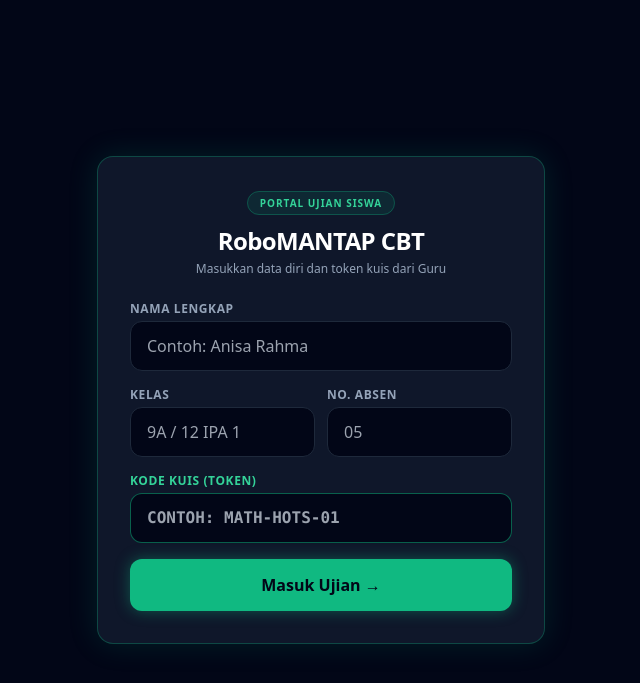
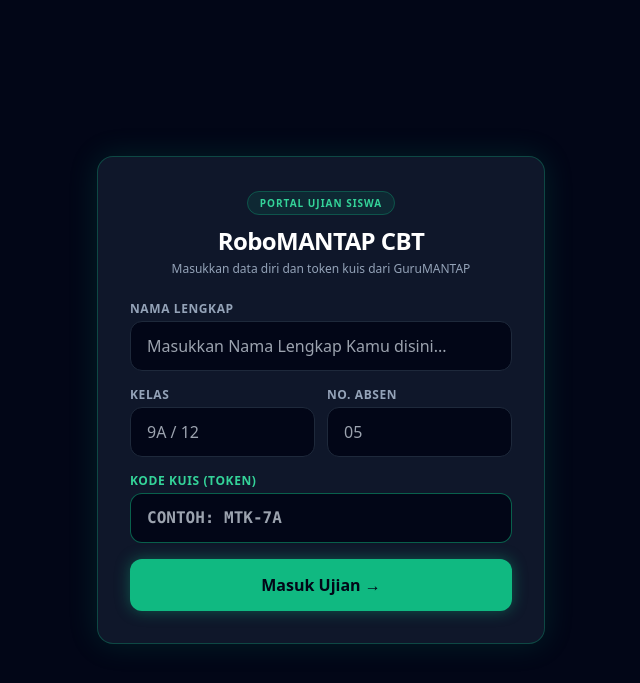
Before and after one commit to uproject-nexus/RoboMANTAP.AI-Assistant-Intelligence, a FastAPI app: page / in a window 1280 px wide. Shown: the top 683 px of the page, without its empty margins (319-959 px from the left). Run offline with FastAPI, Linux system fonts and the light colour scheme; some libraries are stand-ins or nearby versions.

Commit message:
Update student_login.html

```diff
--- a/templates/student_login.html
+++ b/templates/student_login.html
@@ -13,7 +13,7 @@
                 Portal Ujian Siswa
             </span>
             <h1 class="text-xl sm:text-2xl font-black text-white mt-3 tracking-tight">RoboMANTAP CBT</h1>
-            <p class="text-xs text-slate-400 mt-1">Masukkan data diri dan token kuis dari Guru</p>
+            <p class="text-xs text-slate-400 mt-1">Masukkan data diri dan token kuis dari GuruMANTAP</p>
         </div>
 
         {% if error %}
@@ -25,12 +25,12 @@
         <form action="/verify-token" method="POST" class="space-y-4">
             <div>
                 <label class="block text-xs font-semibold text-slate-400 uppercase tracking-wider mb-1">Nama Lengkap</label>
-                <input type="text" name="nama" required placeholder="Contoh: Anisa Rahma" class="w-full bg-slate-950 border border-slate-800 rounded-xl px-4 py-3 text-base text-slate-100 focus:outline-none focus:border-emerald-500">
+                <input type="text" name="nama" required placeholder="Masukkan Nama Lengkap Kamu disini..." class="w-full bg-slate-950 border border-slate-800 rounded-xl px-4 py-3 text-base text-slate-100 focus:outline-none focus:border-emerald-500">
             </div>
             <div class="grid grid-cols-2 gap-3">
                 <div>
                     <label class="block text-xs font-semibold text-slate-400 uppercase tracking-wider mb-1">Kelas</label>
-                    <input type="text" name="kelas" required placeholder="9A / 12 IPA 1" class="w-full bg-slate-950 border border-slate-800 rounded-xl px-4 py-3 text-base text-slate-100 focus:outline-none focus:border-emerald-500">
+                    <input type="text" name="kelas" required placeholder="9A / 12" class="w-full bg-slate-950 border border-slate-800 rounded-xl px-4 py-3 text-base text-slate-100 focus:outline-none focus:border-emerald-500">
                 </div>
                 <div>
                     <label class="block text-xs font-semibold text-slate-400 uppercase tracking-wider mb-1">No. Absen</label>
@@ -39,7 +39,7 @@
             </div>
             <div>
                 <label class="block text-xs font-semibold text-emerald-400 uppercase tracking-wider mb-1">Kode Kuis (Token)</label>
-                <input type="text" name="token" required placeholder="CONTOH: MATH-HOTS-01" class="w-full bg-slate-950 border border-emerald-500/50 rounded-xl px-4 py-3 text-base font-mono font-bold text-emerald-300 uppercase focus:outline-none focus:ring-2 focus:ring-emerald-500">
+                <input type="text" name="token" required placeholder="CONTOH: MTK-7A" class="w-full bg-slate-950 border border-emerald-500/50 rounded-xl px-4 py-3 text-base font-mono font-bold text-emerald-300 uppercase focus:outline-none focus:ring-2 focus:ring-emerald-500">
             </div>
             <button type="submit" class="w-full bg-emerald-500 active:bg-emerald-400 text-slate-950 font-bold py-3.5 rounded-xl transition shadow-[0_0_15px_rgba(16,185,129,0.4)] mt-2">
                 Masuk Ujian →
```
